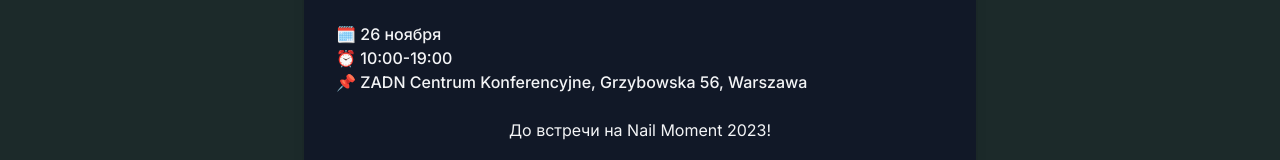
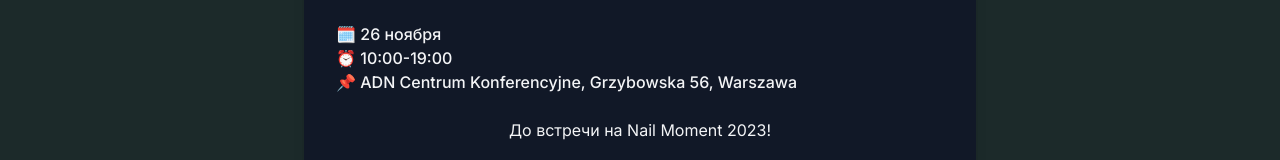
Before and after one commit to serhiihaniuk/instatalks, a Next.js app: page /success in a window 1280 px wide. Shown: the part 210-370 px from the top of the page. Built offline with nearby package versions, Linux system fonts and the light colour scheme.

Commit message:
fix typo

```diff
--- a/src/app/success/page.tsx
+++ b/src/app/success/page.tsx
@@ -43,7 +43,7 @@ const ConferenceInfo = () => {
             <span role="img" aria-label="Location">
               📌
             </span>{" "}
-            ZADN Centrum Konferencyjne, Grzybowska 56, Warszawa
+            ADN Centrum Konferencyjne, Grzybowska 56, Warszawa
           </p>
         </div>
         <div className="text-center">
```
